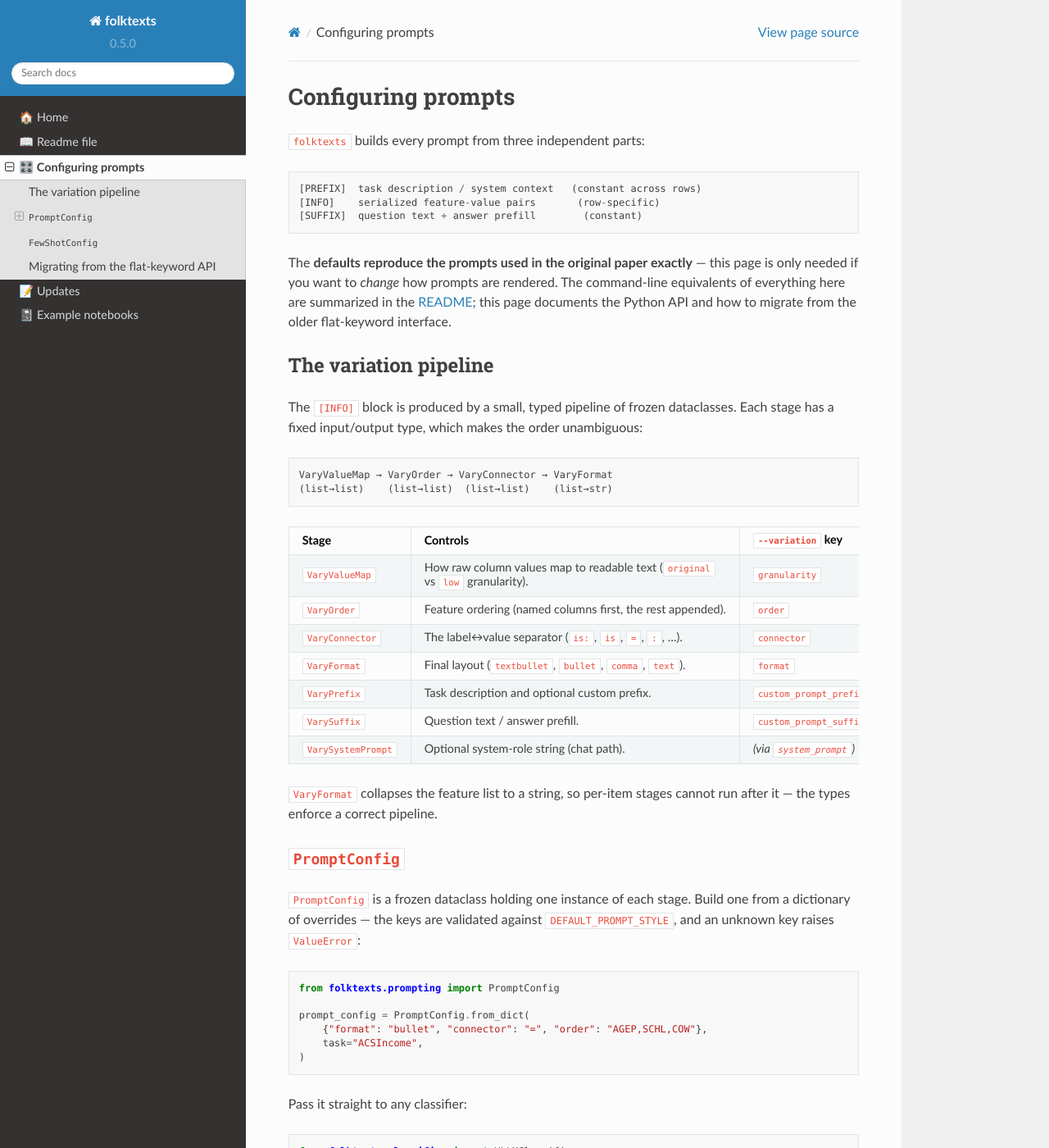
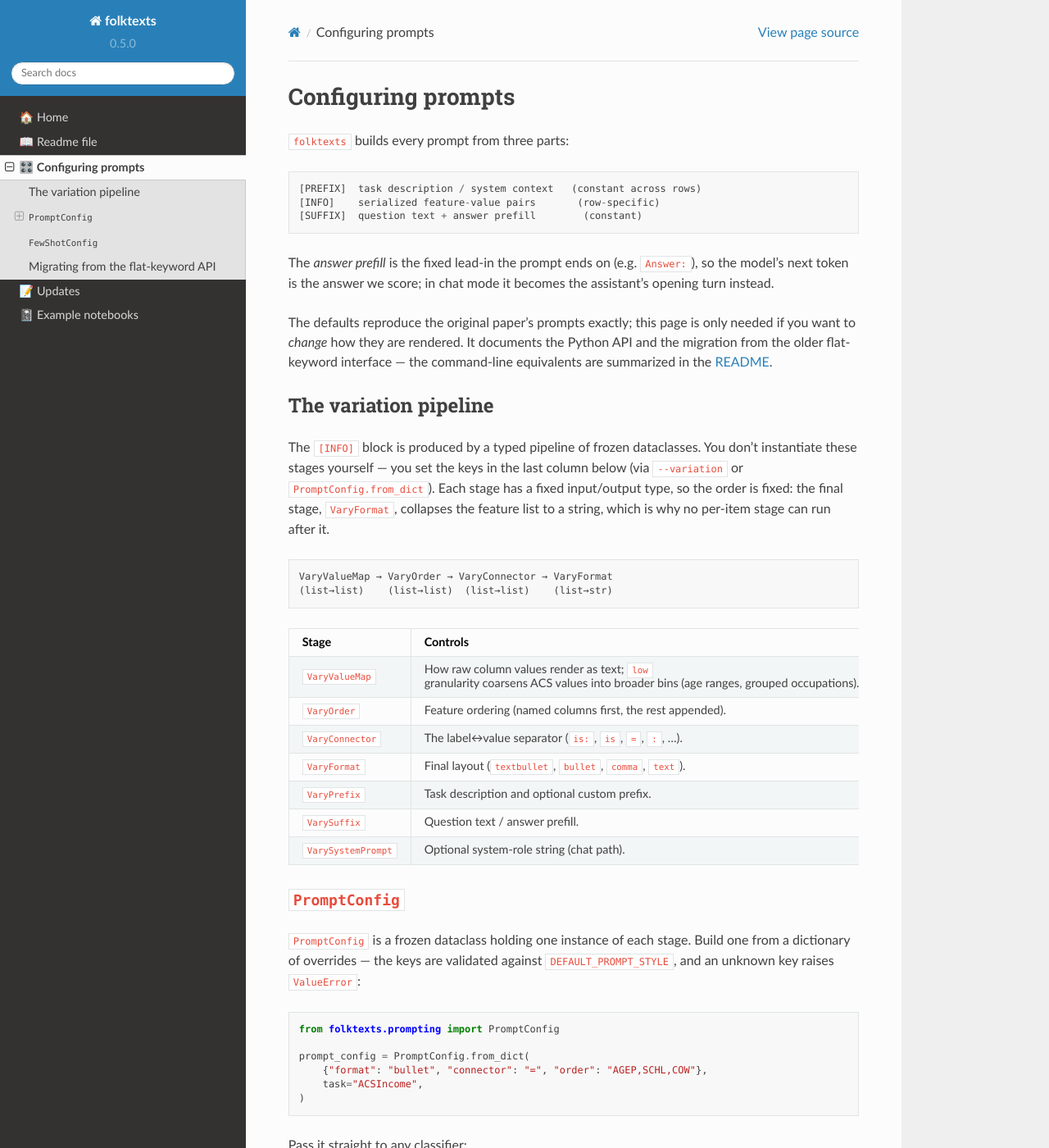
Before and after one commit to socialfoundations/folktexts, a Sphinx documentation site: the page built from docs/configuring_prompts.md, in a window 1280 px wide and 1400 px high. Shown: the whole window at 82% size. Built offline with Sphinx 7.4.7 and the Read the Docs theme 3.1.0, drawn with Linux system fonts in a browser that asks for light colours; pages that are not in the unit, such as notebooks, are missing from menus; some of the changed text lies outside the part shown.

Commit message:
docs(prompts): fix two inaccurate cells + tighten prose
Review of the prompt-configuration docs surfaced two factually wrong table
cells and a few clarity/AI-trope tells:

- custom_prompt_suffix is appended after the question, not an "override" of it
  (VarySuffix.__call__ concatenates custom_suffix); custom_prompt_prefix is
  inserted after the task description, not "prepended" (VaryPrefix docstring).
- Define "answer prefill" (the most-repeated term) at first use in both docs.
- format example now matches the real render (capitalized label, default
  "is:" connector) and shows all four layouts.
- per-class few-shot counts now state label order; drop the internal
  with_answer_prefill from the migration table (never a public kwarg); drop
  the meaningless "pre-v0.x" version reference.
- Sphinx: lead the pipeline section with "you don't instantiate these stages",
  de-circular the granularity row, reframe PROMPT_DEFAULT as three modes,
  remove bold-for-emphasis and redundant restatements.

Co-Authored-By: Claude Opus 4.8 (1M context) <noreply@anthropic.com>

````diff
--- a/docs/configuring_prompts.md
+++ b/docs/configuring_prompts.md
@@ -1,6 +1,6 @@
 # Configuring prompts
 
-`folktexts` builds every prompt from three independent parts:
+`folktexts` builds every prompt from three parts:
 
 ```
 [PREFIX]  task description / system context   (constant across rows)
@@ -8,17 +8,23 @@
 [SUFFIX]  question text + answer prefill        (constant)
 ```
 
-The **defaults reproduce the prompts used in the original paper exactly** — this
-page is only needed if you want to *change* how prompts are rendered. The
-command-line equivalents of everything here are summarized in the
-{doc}`README <readme>`; this page documents the Python API and
-how to migrate from the older flat-keyword interface.
+The *answer prefill* is the fixed lead-in the prompt ends on (e.g. `Answer:`), so
+the model's next token is the answer we score; in chat mode it becomes the
+assistant's opening turn instead.
+
+The defaults reproduce the original paper's prompts exactly; this page is only
+needed if you want to *change* how they are rendered. It documents the Python
+API and the migration from the older flat-keyword interface — the command-line
+equivalents are summarized in the {doc}`README <readme>`.
 
 ## The variation pipeline
 
-The `[INFO]` block is produced by a small, typed pipeline of frozen
-dataclasses. Each stage has a fixed input/output type, which makes the order
-unambiguous:
+The `[INFO]` block is produced by a typed pipeline of frozen dataclasses. You
+don't instantiate these stages yourself — you set the keys in the last column
+below (via `--variation` or `PromptConfig.from_dict`). Each stage has a fixed
+input/output type, so the order is fixed: the final stage, `VaryFormat`,
+collapses the feature list to a string, which is why no per-item stage can run
+after it.
 
 ```
 VaryValueMap → VaryOrder → VaryConnector → VaryFormat
@@ -27,16 +33,13 @@ VaryValueMap → VaryOrder → VaryConnector → VaryFormat
 
 | Stage | Controls | `--variation` key |
 |:---|:---|:---|
-| `VaryValueMap` | How raw column values map to readable text (`original` vs `low` granularity). | `granularity` |
+| `VaryValueMap` | How raw column values render as text; `low` granularity coarsens ACS values into broader bins (age ranges, grouped occupations). | `granularity` |
 | `VaryOrder` | Feature ordering (named columns first, the rest appended). | `order` |
 | `VaryConnector` | The label↔value separator (`is:`, `is`, `=`, `:`, …). | `connector` |
 | `VaryFormat` | Final layout (`textbullet`, `bullet`, `comma`, `text`). | `format` |
 | `VaryPrefix` | Task description and optional custom prefix. | `custom_prompt_prefix` |
 | `VarySuffix` | Question text / answer prefill. | `custom_prompt_suffix`, `show_question` |
 | `VarySystemPrompt` | Optional system-role string (chat path). | *(via `system_prompt`)* |
-
-`VaryFormat` collapses the feature list to a string, so per-item stages cannot
-run after it — the types enforce a correct pipeline.
 
 ## `PromptConfig`
 
@@ -65,13 +68,15 @@ clf = VLLMClassifier(
 ```
 
 `PromptConfig` is hashable and deterministic across processes, so each distinct
-configuration gets its own stable results-file name (no accidental overwrites).
+configuration gets its own stable results-file name.
 
 ### The `PROMPT_DEFAULT` sentinel
 
-System- and chat-prompt fields default to the public sentinel `PROMPT_DEFAULT`,
-which means *"use the QA subclass's `ClassVar` default"*. This is **distinct
-from `None`**, which means *"explicitly disable this role"*:
+`system_prompt` (and `chat_prompt`) have three modes: omit the argument for the
+built-in default, pass `None` to remove the role entirely (needed for
+Gemma-style templates that reject a system turn), or pass your own string. The
+"built-in default" mode is spelled with the public sentinel `PROMPT_DEFAULT` —
+which is **distinct from `None`**:
 
 ```py
 from folktexts.prompting import PROMPT_DEFAULT, PromptConfig
@@ -97,7 +102,7 @@ bench = Benchmark.make_acs_benchmark(
     "ACSIncome", model=llm, tokenizer=tokenizer, data_dir="~/data",
     few_shot_config=FewShotConfig(
         n_shots=4,
-        compose="balanced",        # "random" | "balanced" | per-class counts e.g. (2, 2)
+        compose="balanced",        # "random" | "balanced" | per-class counts in label order, e.g. (2, 2) = 2 of class 0 + 2 of class 1
         example_order=(3, 2, 1, 0),  # optional permutation of the example indices
         reuse_examples=True,         # reuse the same examples for every row
         show_question_in_examples=True,
@@ -119,7 +124,7 @@ translates the legacy keys automatically.
 | Old | New |
 |:---|:---|
 | `custom_prompt_prefix="..."` (classifier / `encode_row_prompt*`) | `prompt_config=PromptConfig.from_dict({"custom_prompt_prefix": "..."}, task)` or CLI `--variation custom_prompt_prefix=...` |
-| `add_task_description=False`, `with_answer_prefill=...` | folded into `PromptConfig` (via `VaryPrefix` / `VarySuffix`) |
+| `add_task_description=False` | now an argument to `PromptConfig.from_dict(...)` |
 | `few_shot=N`, `reuse_few_shot_examples=...`, `balance_few_shot_examples=...` (`BenchmarkConfig`) | `few_shot_config=FewShotConfig(n_shots=N, reuse_examples=..., compose="balanced")` |
 | `class_balancing=True` (`sample_n_train_examples` / `encode_row_prompt_few_shot`) | `compose="balanced"` / CLI `--compose-few-shot-examples balanced` |
 | CLI `--balance-few-shot-examples` | CLI `--compose-few-shot-examples balanced` |
````
Also changed, not shown: README.md (+12 -8 lines).
